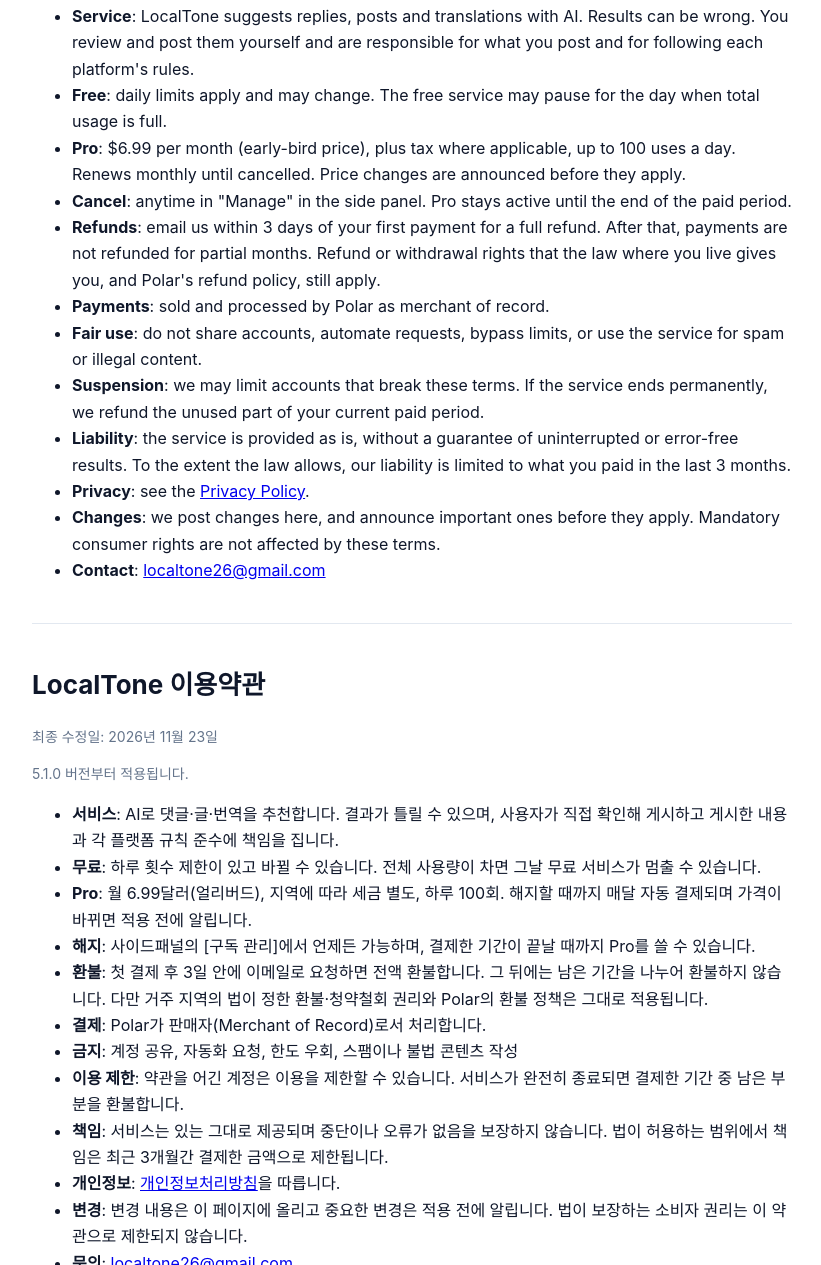
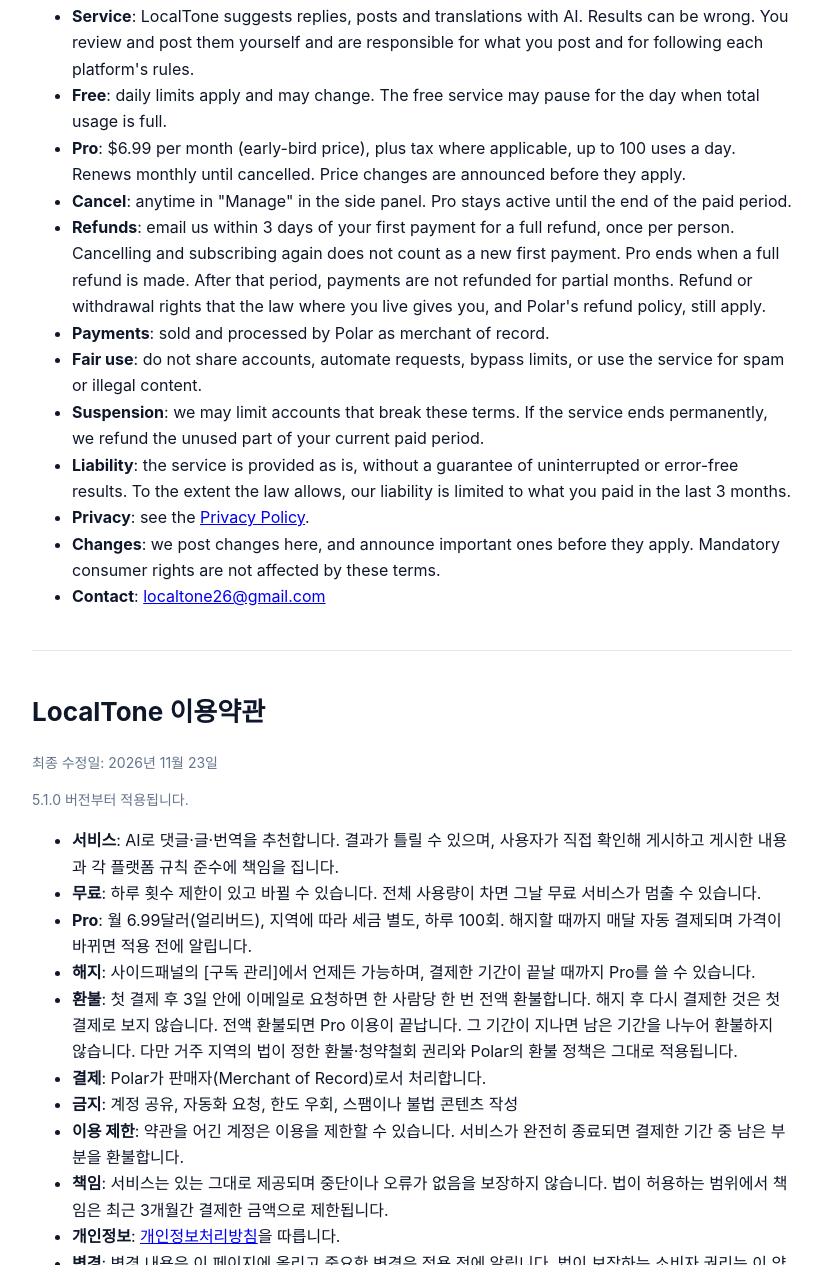
Before and after one commit to localtone-app/localtone, a plain HTML site: page terms.html in a window 1280 px wide. Shown: the part 183-1448 px from the top of the page, without its empty margins (228-1049 px from the left). Drawn offline with Linux system fonts and the light colour scheme.

Commit message:
Add files via upload

```diff
--- a/terms.html
+++ b/terms.html
@@ -20,7 +20,7 @@
   <li><b>Free</b>: daily limits apply and may change. The free service may pause for the day when total usage is full.</li>
   <li><b>Pro</b>: $6.99 per month (early-bird price), plus tax where applicable, up to 100 uses a day. Renews monthly until cancelled. Price changes are announced before they apply.</li>
   <li><b>Cancel</b>: anytime in "Manage" in the side panel. Pro stays active until the end of the paid period.</li>
-  <li><b>Refunds</b>: email us within 3 days of your first payment for a full refund. After that, payments are not refunded for partial months. Refund or withdrawal rights that the law where you live gives you, and Polar's refund policy, still apply.</li>
+  <li><b>Refunds</b>: email us within 3 days of your first payment for a full refund, once per person. Cancelling and subscribing again does not count as a new first payment. Pro ends when a full refund is made. After that period, payments are not refunded for partial months. Refund or withdrawal rights that the law where you live gives you, and Polar's refund policy, still apply.</li>
   <li><b>Payments</b>: sold and processed by Polar as merchant of record.</li>
   <li><b>Fair use</b>: do not share accounts, automate requests, bypass limits, or use the service for spam or illegal content.</li>
   <li><b>Suspension</b>: we may limit accounts that break these terms. If the service ends permanently, we refund the unused part of your current paid period.</li>
@@ -38,7 +38,7 @@
   <li><b>무료</b>: 하루 횟수 제한이 있고 바뀔 수 있습니다. 전체 사용량이 차면 그날 무료 서비스가 멈출 수 있습니다.</li>
   <li><b>Pro</b>: 월 6.99달러(얼리버드), 지역에 따라 세금 별도, 하루 100회. 해지할 때까지 매달 자동 결제되며 가격이 바뀌면 적용 전에 알립니다.</li>
   <li><b>해지</b>: 사이드패널의 [구독 관리]에서 언제든 가능하며, 결제한 기간이 끝날 때까지 Pro를 쓸 수 있습니다.</li>
-  <li><b>환불</b>: 첫 결제 후 3일 안에 이메일로 요청하면 전액 환불합니다. 그 뒤에는 남은 기간을 나누어 환불하지 않습니다. 다만 거주 지역의 법이 정한 환불·청약철회 권리와 Polar의 환불 정책은 그대로 적용됩니다.</li>
+  <li><b>환불</b>: 첫 결제 후 3일 안에 이메일로 요청하면 한 사람당 한 번 전액 환불합니다. 해지 후 다시 결제한 것은 첫 결제로 보지 않습니다. 전액 환불되면 Pro 이용이 끝납니다. 그 기간이 지나면 남은 기간을 나누어 환불하지 않습니다. 다만 거주 지역의 법이 정한 환불·청약철회 권리와 Polar의 환불 정책은 그대로 적용됩니다.</li>
   <li><b>결제</b>: Polar가 판매자(Merchant of Record)로서 처리합니다.</li>
   <li><b>금지</b>: 계정 공유, 자동화 요청, 한도 우회, 스팸이나 불법 콘텐츠 작성</li>
   <li><b>이용 제한</b>: 약관을 어긴 계정은 이용을 제한할 수 있습니다. 서비스가 완전히 종료되면 결제한 기간 중 남은 부분을 환불합니다.</li>
```
